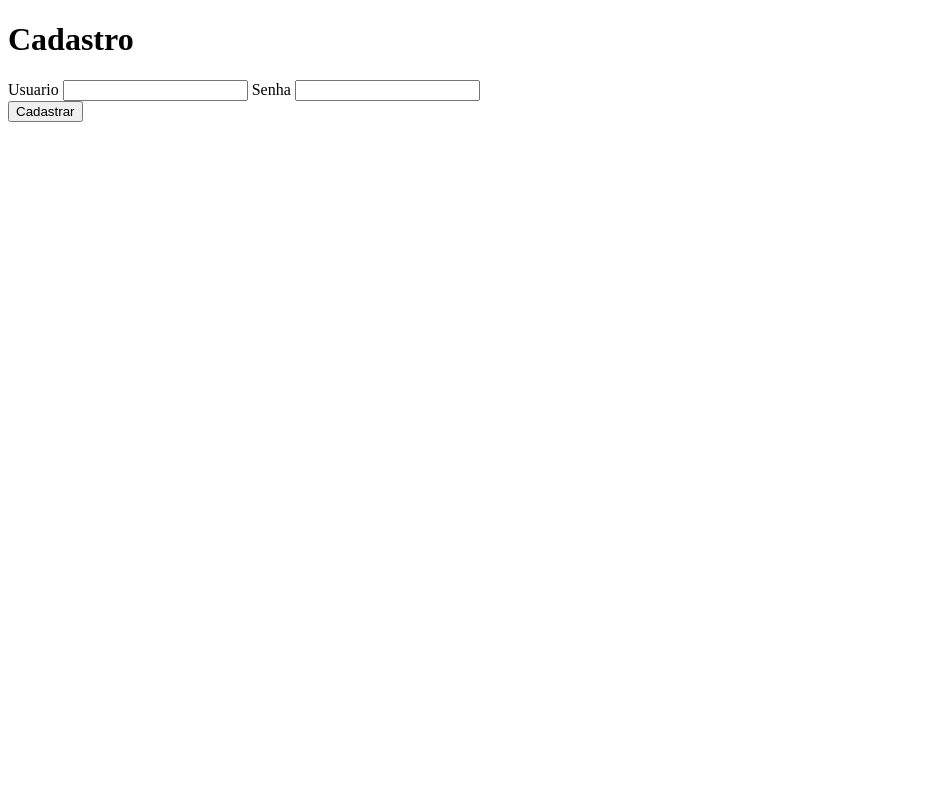
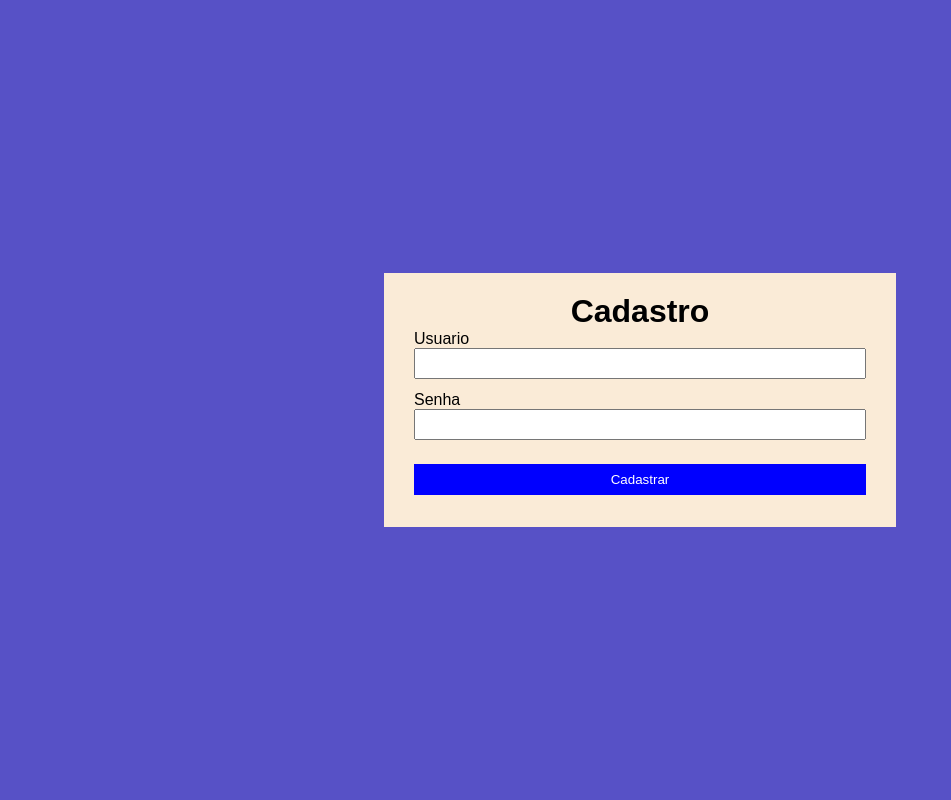
Before and after one commit to AderitoMarrime/cadastro-em-php, a PHP site: page / in a window 1280 px wide. Shown: the whole page, without its empty margins (0-951 px from the left). Run offline with PHP 8.4, Linux system fonts and the light colour scheme.

Commit message:
estilização do cadastro

```diff
--- a/index.php
+++ b/index.php
@@ -8,19 +8,19 @@
     <meta charset="UTF-8">
     <meta name="viewport" content="width=device-width, initial-scale=1.0">
     <title>Document</title>
+    <link rel="stylesheet" href="style.css">
 </head>
 <body>
     <form action="index.php" method="post">
         <h1>Cadastro</h1>
-        <div class="primeira">
+        <div>
             <label for="usuario">Usuario</label>
             <input type="text" name="usuario" id="usuario">
             <label for="senha">Senha</label>
             <input type="password" name="senha" id="senha">
-        </div>
-        <div class="segunda">
             <input type="submit" value="Cadastrar" name="cadastrar">
         </div>
+
     </form>
 </body>
 </html>
--- a/style.css
+++ b/style.css
@@ -0,0 +1,53 @@
+* {
+    padding: 0;
+    margin: 0;
+    box-sizing: border-box;
+    font-family: Arial, Helvetica, sans-serif;
+}
+
+body {
+    min-height: 100vh;
+    width: 100%;
+    background-color: rgb(87, 81, 198);
+    display: flex;
+    align-items: center;
+    justify-content: center;
+}
+
+form {
+    background-color: antiquewhite;
+    padding: 20px 30px;
+    width: 40%;
+    height: auto;
+}
+
+form h1 {
+    text-align: center;
+}
+
+div {
+    display: flex;
+    flex-direction: column;
+}
+
+input {
+    margin-bottom: 12px;
+    padding: 6px 0px;
+    outline: none;
+}
+
+input:last-child {
+    margin-top: 12px;
+    background-color: blue;
+    color: white;
+    font: 12px;
+    border: none;
+    padding: 8px;
+    cursor: pointer;
+    transition: 0.5s;
+}
+
+input:last-child:hover {
+    opacity: 0.7;
+    transform: translateY(-2px);
+}
```
